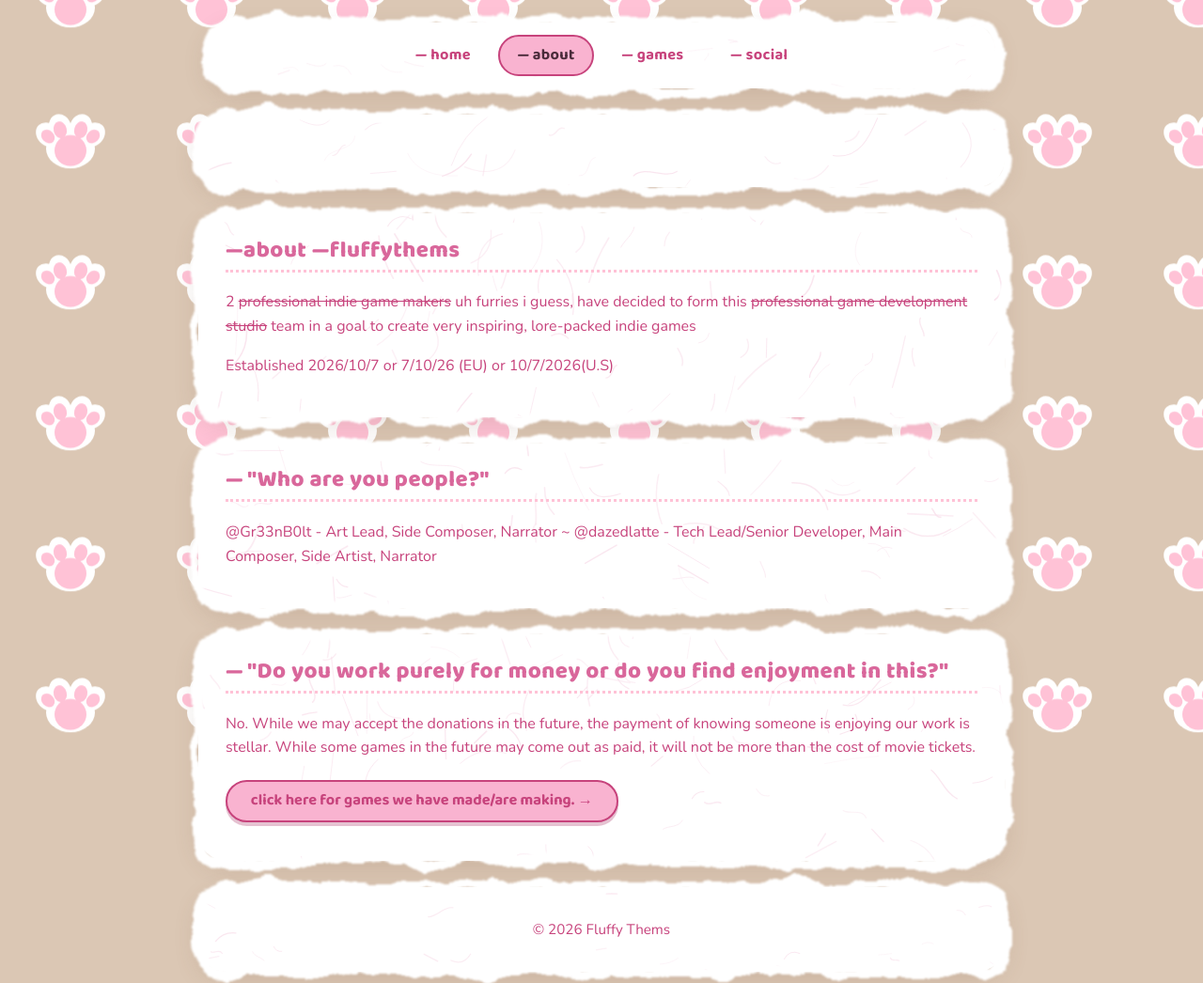
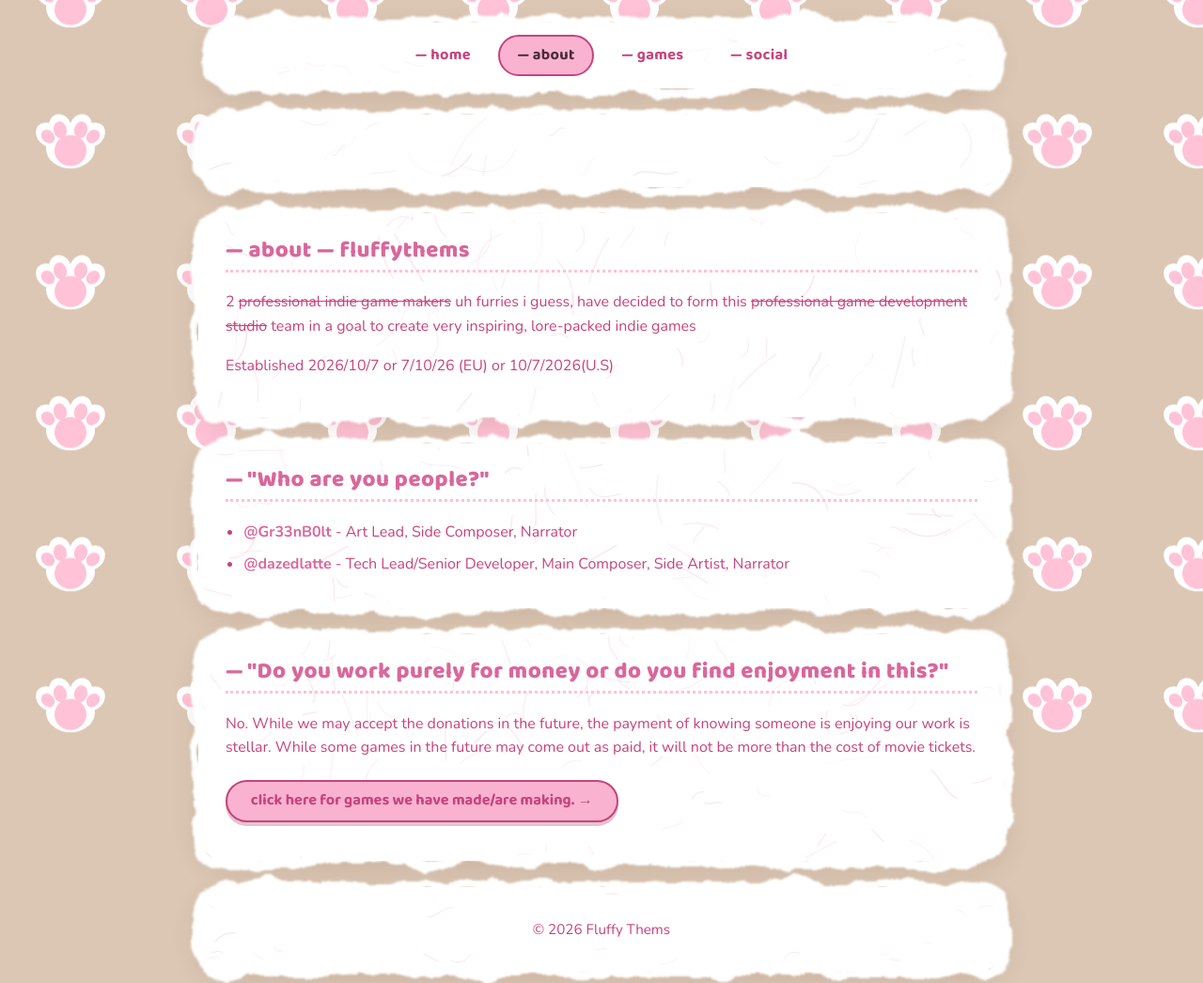
Before and after one commit to fluffythems/fluffythems.github.io, a plain HTML site: page about.html in a window 1280 px wide. Shown: the top 1046 px of the page at 94% size. Drawn offline with nearby package versions, Linux system fonts and the light colour scheme.

Commit message:
Update about.html

```diff
--- a/about.html
+++ b/about.html
@@ -46,15 +46,18 @@
   </header>
 
   <section class="container">
-    <h2> —about —fluffythems</h2>
+    <h2> — about — fluffythems</h2>
     <p>2 <s>professional indie game makers</s> uh furries i guess, have decided to form this <s>professional game development studio</s> team in a goal to create very inspiring, lore-packed indie games</p>
     <p>Established 2026/10/7 or 7/10/26 (EU) or 10/7/2026(U.S)</p>
   </section>
 
   <section class="container">
-    <h2> — "Who are you people?"</h2>
-    <p>@Gr33nB0lt - Art Lead, Side Composer, Narrator ~ @dazedlatte - Tech Lead/Senior Developer, Main Composer, Side Artist, Narrator</p>
-  </section>
+  <h2> — "Who are you people?"</h2>
+  <ul>
+    <li><strong>@Gr33nB0lt</strong> - Art Lead, Side Composer, Narrator</li>
+    <li><strong>@dazedlatte</strong> - Tech Lead/Senior Developer, Main Composer, Side Artist, Narrator</li>
+  </ul>
+</section>
 
   <section class="container">
     <h2>— "Do you work purely for money or do you find enjoyment in this?"</h2>
```
